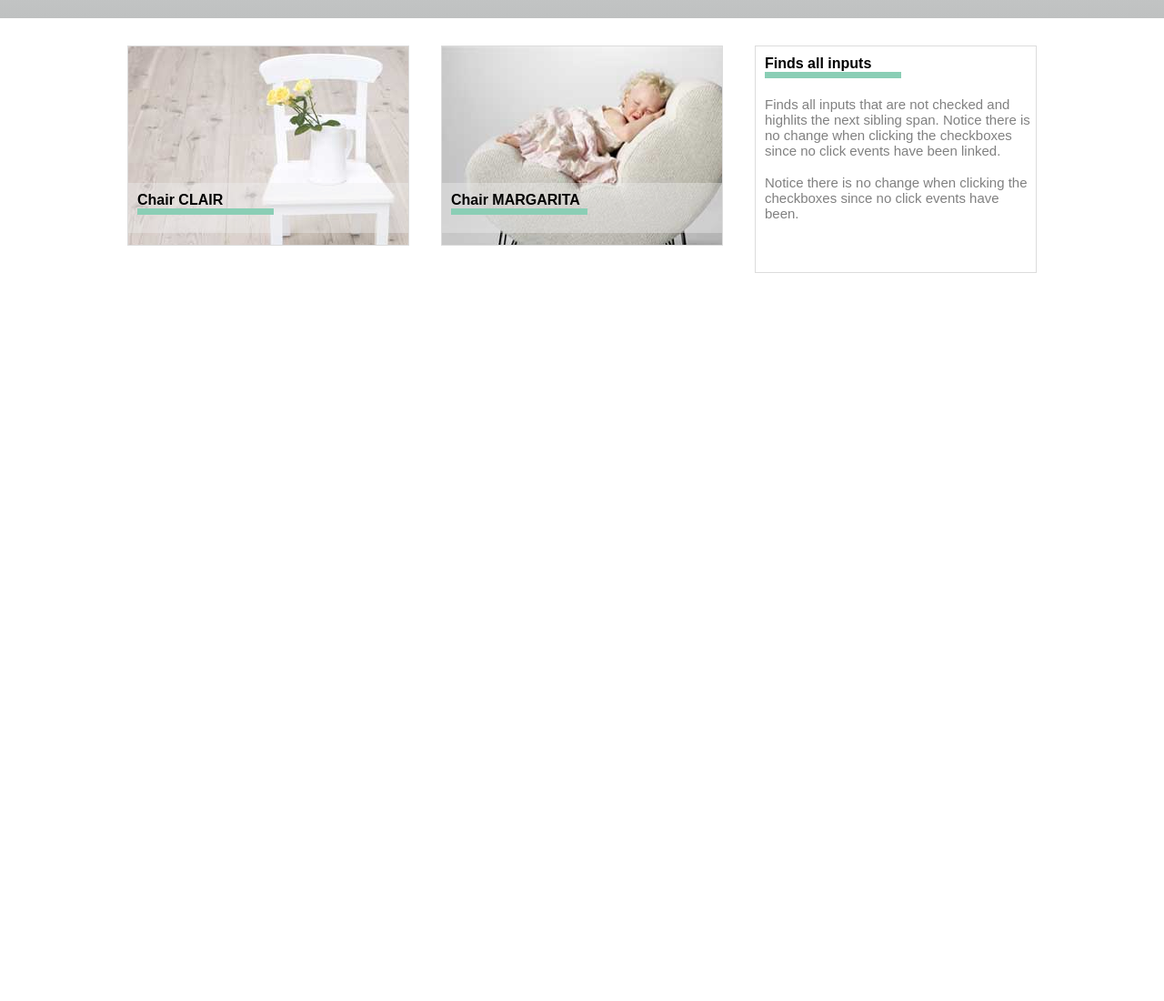
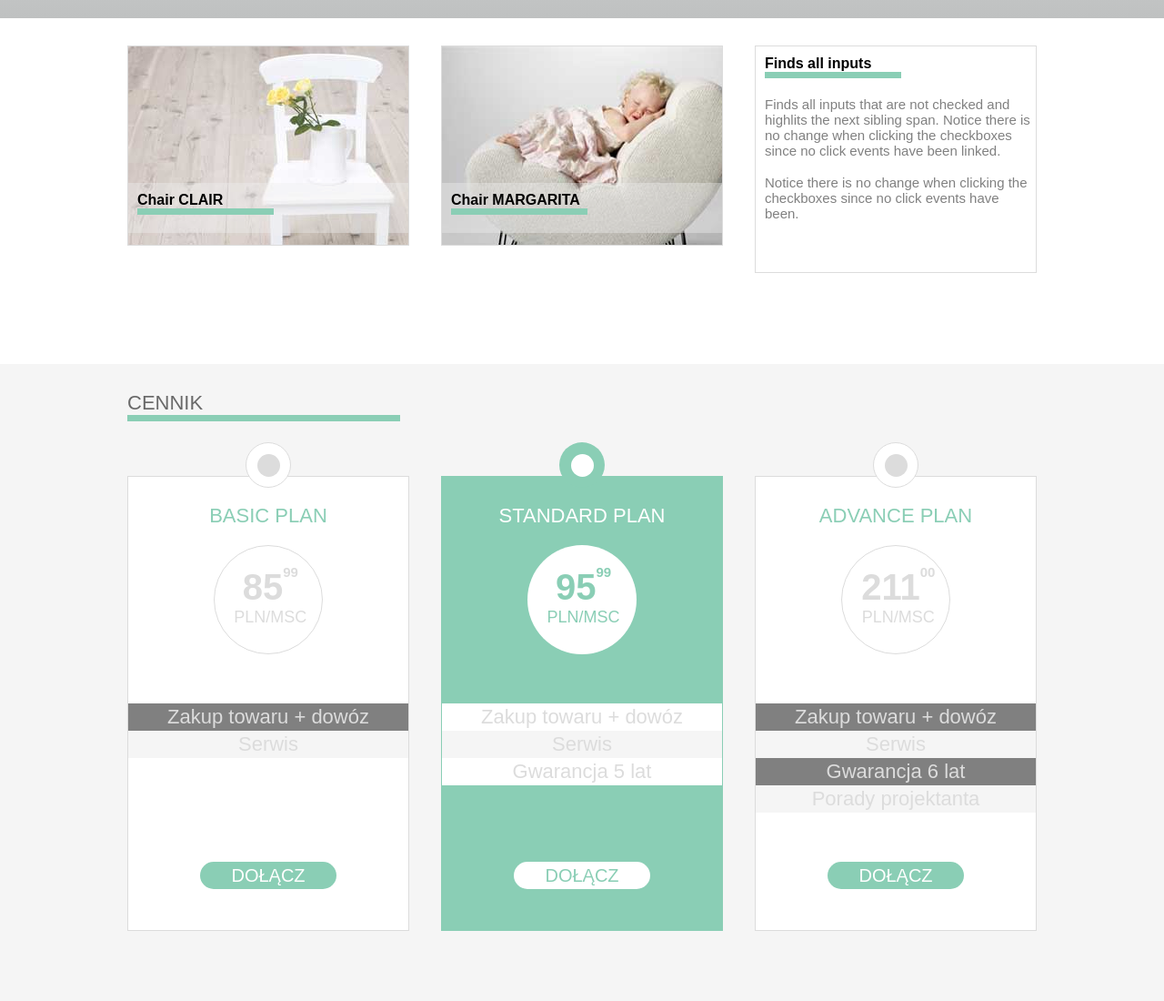
Before and after one commit to podsi08/Sit-On-Chair, a plain HTML site: page index.html in a window 1280 px wide. Shown: the part 530-1630 px from the top of the page at 91% size. Before the commit the page ends 830 px from the top, so only its background shows below. Drawn offline with Linux system fonts and the light colour scheme.

Commit message:
section 3

```diff
--- a/css/style.css
+++ b/css/style.css
@@ -128,9 +128,9 @@ nav a {
     padding: 20px;
 }
 
-.about__description .button {
+.about__button {
     background-color: #8aceb5;
-    border-radius: 20px;
+    border-radius: 15px;
     width: 300px;
     margin-top: 30px;
     position: absolute;
@@ -138,7 +138,7 @@ nav a {
     margin-left:-150px;
 }
 
-.about__description .button a {
+.about__button a {
     text-decoration: none;
     text-transform: uppercase;
     color: white;
@@ -149,10 +149,11 @@ nav a {
 }
 
 
-/* section 2 - about company */
+/* section 2 - photos */
 
 .photos {
     width: 100%;
+    height: 350px;
 }
 
 .photos .container>div {
@@ -209,3 +210,191 @@ nav a {
     color: gray;
     padding-left: 10px;
 }
+
+
+/* section 3 - list of prices */
+
+.listOfPrices {
+    height: 700px;
+    width: 100%;
+    background-color: whitesmoke;
+}
+
+.title {
+    text-transform: uppercase;
+    color: dimgray;
+    font-size: 22px;
+    padding-top: 30px;
+}
+
+.title::after {
+    content: attr(div);
+    width: 300px;
+    height: 7px;
+    display: block;
+    background-color: #8aceb5;
+}
+
+.listOfPrices__box {
+    width: 31%;
+    height: 500px;
+    margin-top: 60px;
+    position: relative;
+    float: left;
+    vertical-align: top;
+    margin-right: 3.5%;
+}
+
+.listOfPrices__box:last-child {
+    margin-right: 0;
+}
+
+.colorBox1 {
+    border: gainsboro 1px solid;
+    background-color: white;
+}
+
+.colorBox2 {
+    border: #8aceb5 1px solid;
+    background-color: #8aceb5;
+}
+
+.circle1 {
+    width: 50px;
+    height: 50px;
+    border-radius: 50%;
+    position: absolute;
+    left: 50%;
+    margin-left: -25px;
+    top: -38px ;
+}
+
+.colorBox1 .circle1 {
+    border: 1px solid gainsboro;
+    background-color: white;
+}
+
+.colorBox2 .circle1 {
+    background-color: #8aceb5;
+}
+
+.circle2 {
+    width: 25px;
+    height: 25px;
+    border-radius: 50%;
+    position: absolute;
+    left: 25%;
+    top: 25%;
+}
+
+.colorBox1 .circle2 {
+    background-color: gainsboro;
+}
+
+.colorBox2 .circle2 {
+    background-color: white;
+}
+
+.plan {
+    font-size: 22px;
+    text-align: center;
+    text-transform: uppercase;
+    padding-top: 30px;
+}
+
+.colorBox1 .plan {
+    color: #8aceb5;
+}
+
+.colorBox2 .plan {
+    color: white;
+}
+
+.bigCircle {
+    width: 120px;
+    height: 120px;
+    border-radius: 50%;
+    position: absolute;
+    top: 15%;
+    left: 50%;
+    margin-left: -60px;
+}
+
+.colorBox1 .bigCircle {
+    border: 1px solid gainsboro;
+    color: gainsboro;
+}
+
+.colorBox2 .bigCircle {
+    color: #8aceb5;
+    background-color: white;
+}
+
+.price {
+    position: absolute;
+    text-align: center;
+    top: 20%;
+    left: 18%;
+}
+
+.bigCircle .value {
+    font-size: 40px;
+    font-weight: bold;
+}
+
+.upper {
+    font-size: 15px;
+    position: relative;
+    bottom: 25px;
+}
+
+.bigCircle .cashPerMonth {
+    text-transform: uppercase;
+    font-size: 18px;
+}
+
+.listOfPrices__box ul {
+    list-style: none;
+    width: 100%;
+    position: absolute;
+    top: 50%;
+    font-size: 22px;
+    line-height: 30px;
+    text-align: center;
+    color: gainsboro;
+}
+
+.colorBox1 li:nth-child(2n + 1) {
+    background-color: grey;
+}
+
+.listOfPrices__box li:nth-child(2n) {
+    background-color: whitesmoke;
+}
+
+.colorBox2 li:nth-child(2n + 1) {
+    background-color: white;
+}
+
+.listOfPrices__button {
+    width: 150px;
+    border-radius: 15px;
+    font-size: 20px;
+    position: absolute;
+    top: 85%;
+    left: 50%;
+    margin-left: -75px;
+    text-transform: uppercase;
+    text-align: center;
+    line-height: 30px;
+}
+
+.colorBox1 .listOfPrices__button {
+    background-color: #8aceb5;
+    color: white;
+}
+
+.colorBox2 .listOfPrices__button {
+    background-color: white;
+    color: #8aceb5;
+}
--- a/index.html
+++ b/index.html
@@ -19,6 +19,7 @@
         </div>
     </header>
 
+
     <section class="about">
         <div class="container clearfix">
             <div class="arrow">&lt;</div>
@@ -30,14 +31,14 @@
                     gingerbread. Danish sweet carrot cake ice cream. Chocolate cake ice cream bear claw danish
                     cheesecake pudding topping chocolate.
                 </p>
-                <div class="button">
+                <div class="about__button">
                     <a href="#">zobacz więcej</a>
                 </div>
             </div>
             <div class="arrow">&gt;</div>
-            </div>
         </div>
     </section>
+
 
     <section class="photos">
         <div class="container">
@@ -59,12 +60,84 @@
                     Finds all inputs that are not checked and highlits the next sibling span. Notice there is no
                     change when clicking the checkboxes since no click events have been linked.
                 </p>
-                </br>
+                <br />
                 <p>
                     Notice there is no change when clicking the checkboxes since no click events have been.
                 </p>
             </div>
         </div>
     </section>
+
+
+    <section class="listOfPrices">
+        <div class="container .clearfix">
+            <div class="title">cennik</div>
+
+            <div class="listOfPrices__box colorBox1">
+                <div class="circle1">
+                    <div class="circle2"></div>
+                </div>
+                <div class="plan">basic plan</div>
+                <div class="bigCircle">
+                    <div class="price">
+                        <div class="value">85<span class="upper">99</span></div>
+                        <div class="cashPerMonth">pln/msc</div>
+                    </div>
+                </div>
+                <ul class="options">
+                    <li>Zakup towaru + dowóz</li>
+                    <li>Serwis</li>
+                </ul>
+                <div class="listOfPrices__button">
+                    dołącz
+                </div>
+            </div>
+
+            <div class="listOfPrices__box colorBox2">
+                <div class="circle1">
+                    <div class="circle2"></div>
+                </div>
+                <div class="plan">standard plan</div>
+                <div class="bigCircle">
+                    <div class="price">
+                        <div class="value">95<span class="upper">99</span></div>
+                        <div class="cashPerMonth">pln/msc</div>
+                    </div>
+                </div>
+                <ul class="options">
+                    <li>Zakup towaru + dowóz</li>
+                    <li>Serwis</li>
+                    <li>Gwarancja 5 lat</li>
+                </ul>
+                <div class="listOfPrices__button">
+                    dołącz
+                </div>
+            </div>
+
+            <div class="listOfPrices__box colorBox1">
+                <div class="circle1">
+                    <div class="circle2"></div>
+                </div>
+                <div class="plan">advance plan</div>
+                <div class="bigCircle">
+                    <div class="price">
+                        <div class="value">211<span class="upper">00</span></div>
+                        <div class="cashPerMonth">pln/msc</div>
+                    </div>
+                </div>
+                <ul class="options">
+                    <li>Zakup towaru + dowóz</li>
+                    <li>Serwis</li>
+                    <li>Gwarancja 6 lat</li>
+                    <li>Porady projektanta</li>
+                </ul>
+                <div class="listOfPrices__button">
+                    dołącz
+                </div>
+            </div>
+
+        </div>
+
+    </section>
 </body>
 </html>
```
Also changed, not shown: 1 other file.
